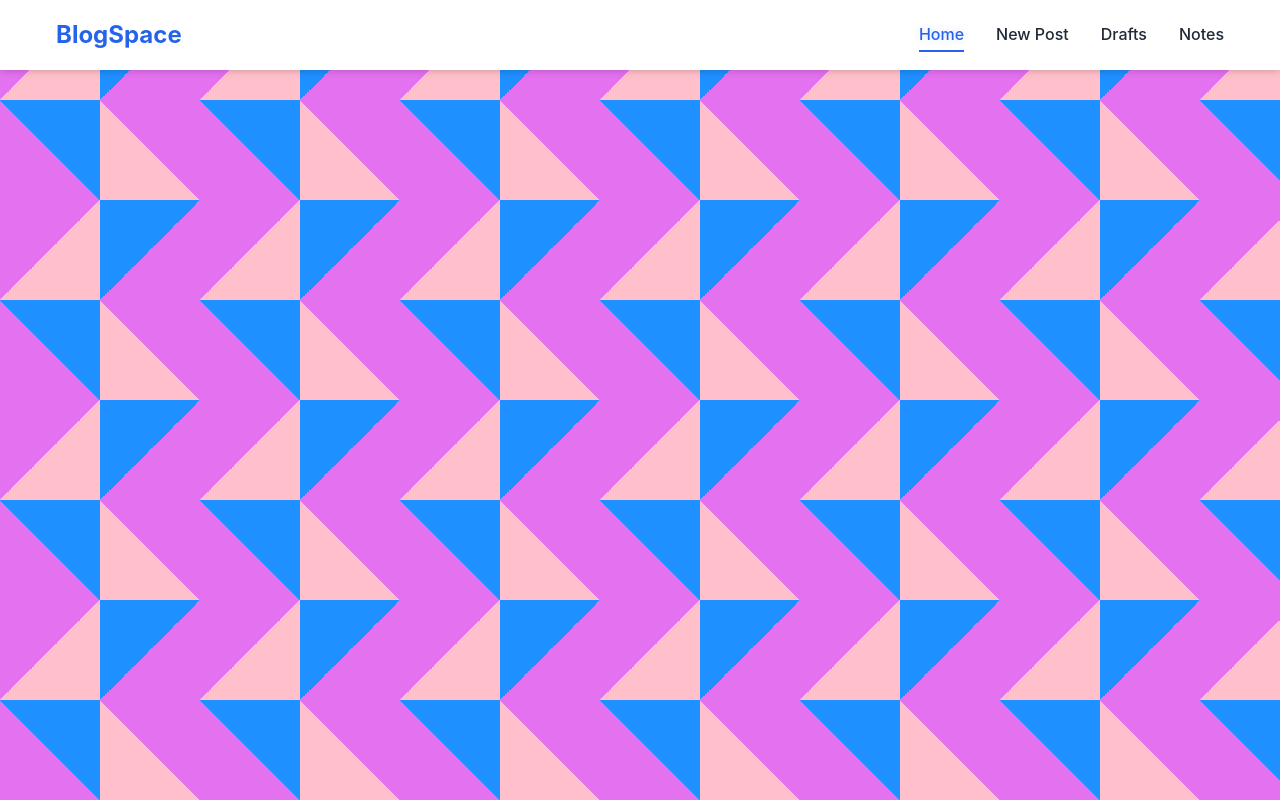
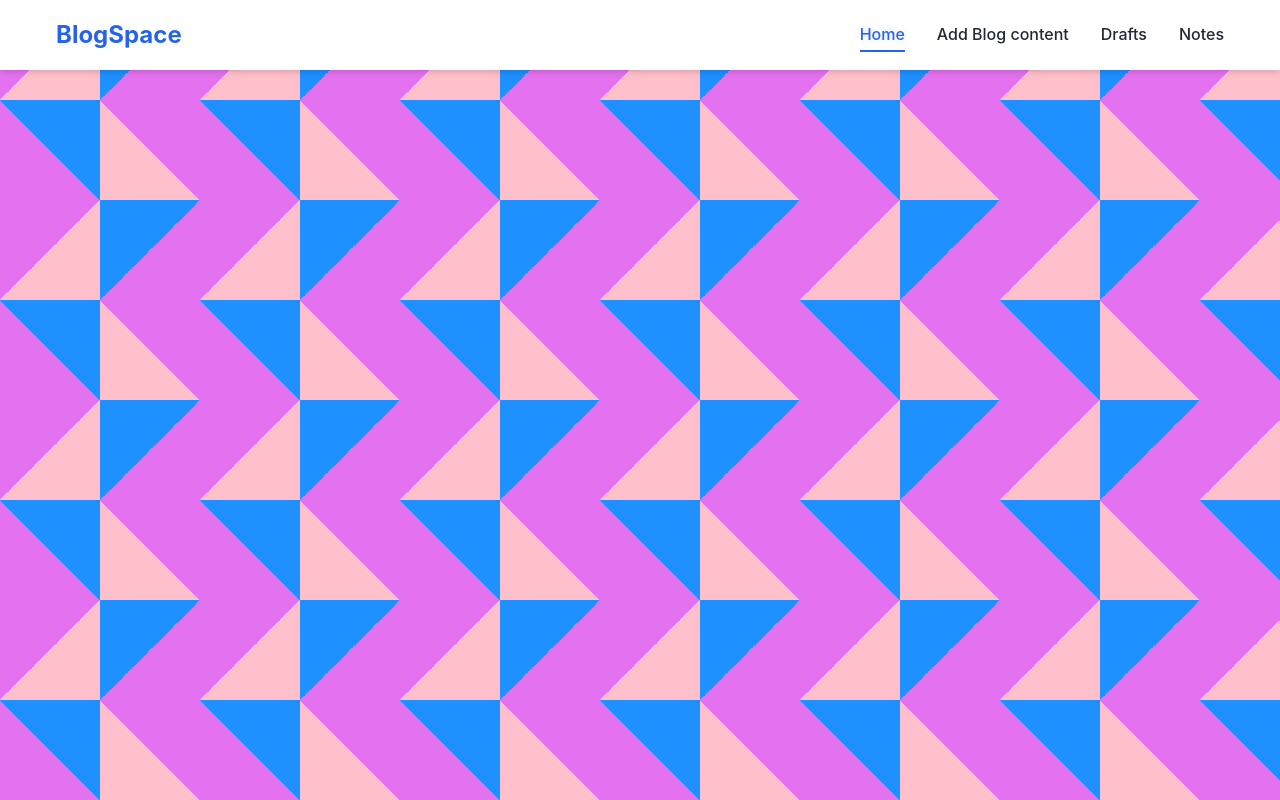
Before and after one commit to NikhilPatil2727/-Blog-Website, a plain HTML site: page index.html in a window 1280 px wide. Drawn offline with Linux system fonts and the light colour scheme.

Commit message:
Final Code

```diff
--- a/index.html
+++ b/index.html
@@ -16,7 +16,7 @@
             <div class="nav-toggle"><i class="fas fa-bars"></i></div>
             <ul class="nav-links">
                 <li><a href="#" class="active">Home</a></li>
-                <li><a href="#" id="new-post-btn">New Post</a></li>
+                <li><a href="#" id="new-post-btn">Add Blog content</a></li>
                 <li><a href="#" id="drafts-btn">Drafts</a></li>
                 <li><a href="#" id="notes-btn">Notes</a></li>
             </ul>
--- a/main.js
+++ b/main.js
@@ -367,5 +367,6 @@ window.handleNoteDelete = (id) => {
   }
 };
 
+
 // Initialize
 displayPosts();
--- a/style.css
+++ b/style.css
@@ -426,6 +426,7 @@ main {
     resize: vertical;
 }
 
+
 /* Animations */
 @keyframes fadeIn {
     from { opacity: 0; }
```
